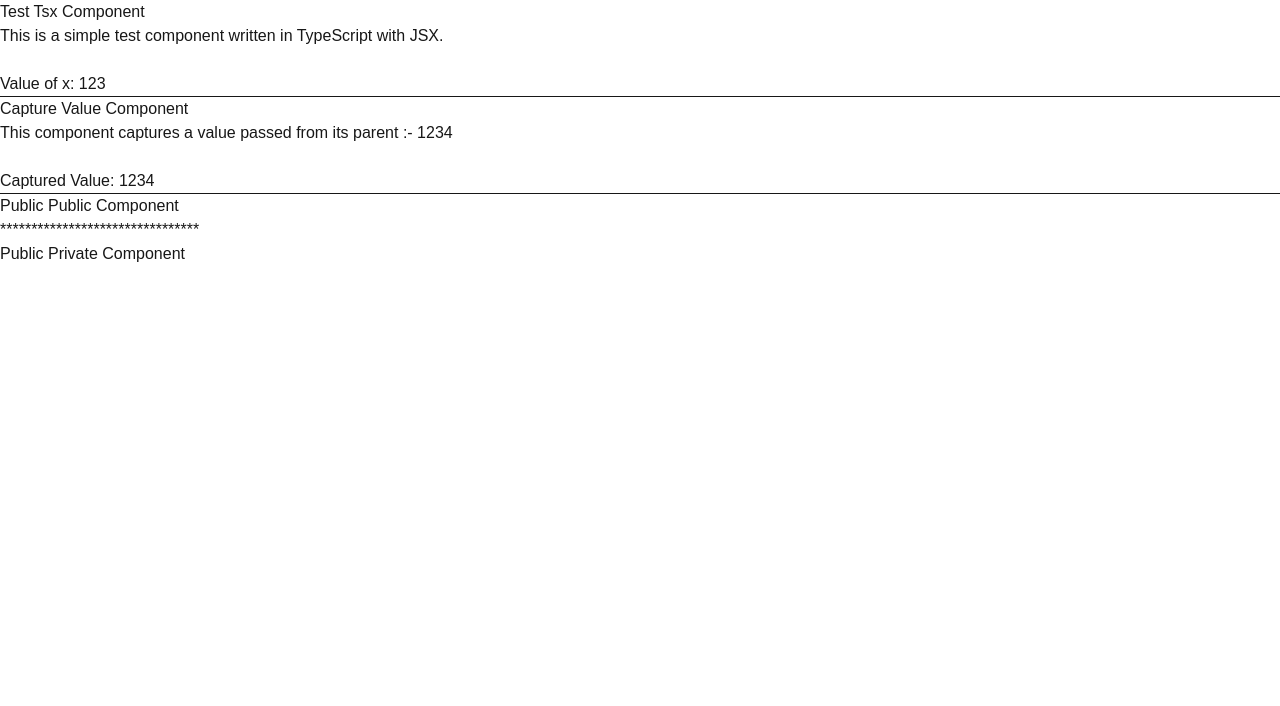
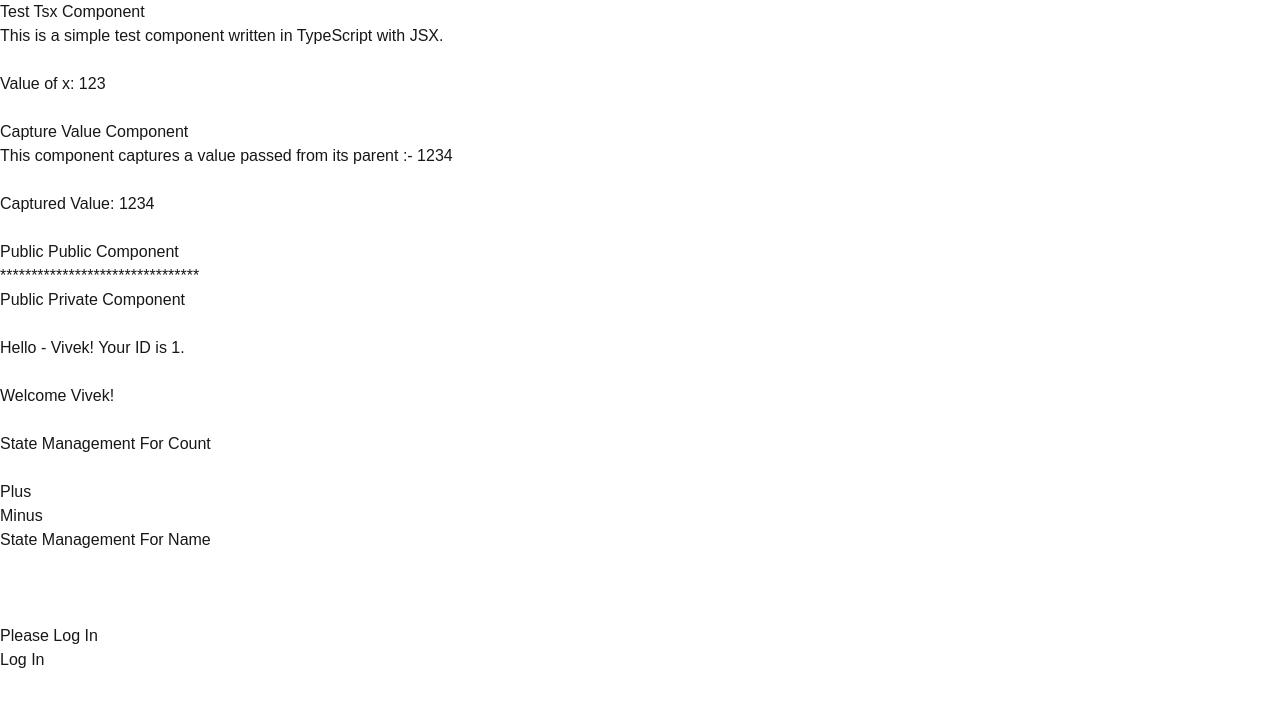
Before and after one commit to pmishra-developer/ReactLessons, a Next.js app in the folder react-lessons/: page / in a window 1280 px wide. Shown: the top 706 px of the page. Built offline with nearby package versions, Linux system fonts and the light colour scheme.

Commit message:
Refactor code for improved readability and performance

```diff
--- /dev/null
+++ b/react-lessons/src/app/Components/LogInLogout.tsx
@@ -0,0 +1,23 @@
+import { useState } from "react";
+import Welcome from "./Test-basics/Welcome";
+
+function LogInLogOut() {
+    const [LogInVivek, setLogInVivek] = useState(false);
+    return (
+        <div>
+            {LogInVivek ? (
+                <div>
+                    <p>Welcome Back</p>
+                    <Welcome name="Vivek" />
+                    <button onClick={() => setLogInVivek(false)}>Log Out</button>
+                </div>) : (
+                <div>
+                    <p>Please Log In </p>
+                    <button onClick={() => setLogInVivek(true)}>Log In</button>
+                </div>
+            )
+            }
+        </div>
+    )
+}
+export default LogInLogOut;
--- a/react-lessons/src/app/Components/PassValueFromParentToChild.tsx
+++ /dev/null
@@ -1,22 +0,0 @@
-import React from "react";
-
-function CaptureValue({newValue}:{newValue:number}) {
-
-    console.log("Captured Value:", newValue);
-
-    return (
-        <div>
-            <h1>Capture Value Component</h1>
-            <p>This component captures a value passed from its parent :- {newValue}</p>
-            <br />
-            <p>Captured Value: {newValue}</p>
-        </div>
-    );
-}
-{
-
-
-
-}
-
-export default CaptureValue;
--- a/react-lessons/src/app/Components/PublicPrivateComponent.tsx
+++ /dev/null
@@ -1,22 +0,0 @@
-import React from "react";
-
-function Hello() {
-    return (
-        <div>
-            <h1>Public Public Component</h1>
-            ********************************
-            <Hello1 />
-        </div>
-    );
-}
-
-//Private Component
-function Hello1() {
-    return (
-        <div>
-            <h1>Public Private Component</h1>
-        </div>
-    );
-}
-
-export default Hello;
--- a/react-lessons/src/app/Components/testTsx.tsx
+++ /dev/null
@@ -1,15 +0,0 @@
-import React from "react";
-
-function TestTsx()
-{
-var x=123;
-    return (
-        <div>
-            <h1>Test Tsx Component</h1>
-            <p>This is a simple test component written in TypeScript with JSX.</p>
-            <br/>
-            <p>Value of x: {x}</p>
-        </div>
-    );
-}
-export default TestTsx;
--- a/react-lessons/src/app/page.tsx
+++ b/react-lessons/src/app/page.tsx
@@ -1,16 +1,22 @@
 import React from "react";
-import TestTsx from "./Components/testTsx";
-import CaptureValue from "./Components/PassValueFromParentToChild";
-import Hello from "./Components/PublicPrivateComponent";
+import TestTsx from "./Components/Test-basics/testTsx";
+import CaptureValue from "./Components/Test-basics/PassValueFromParentToChild";
+import Hello from "./Components/Test-basics/PublicPrivateComponent";
+import WithParam from "./Components/Test-basics/WithParam";
+import Welcome from "./Components/Test-basics/Welcome";
+import StateManagement from "./Components/Hooks/StateManagement";
+import LogInLogOut from "./Components/LogInLogout";
 
 export default function Home() {
   return (
     <div>
-      <TestTsx/>
-      <hr/>
-      <CaptureValue newValue={1234}/>
-      <hr/>
-      <Hello/>
+      <TestTsx /><br />
+      <CaptureValue newValue={1234} /><br />
+      <Hello /><br />
+      <WithParam id={1} name="Vivek" /><br />
+      <Welcome name="Vivek" /><br />
+      <StateManagement /> <br />
+      <LogInLogOut />
     </div>
   );
 }
```
